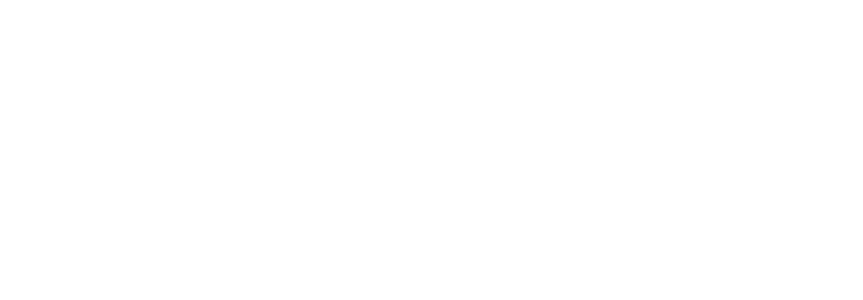
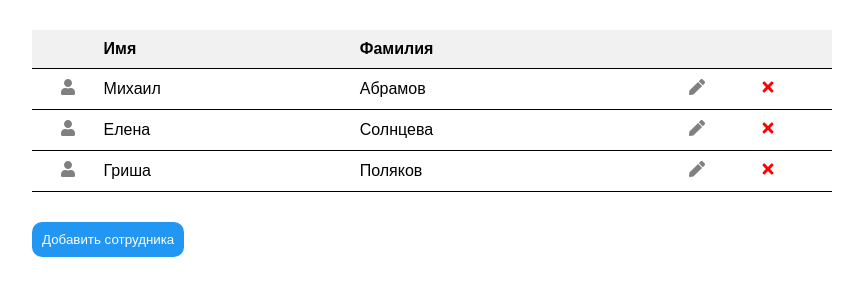
Before and after one commit to zulwaran/ASUProject-task, a React (Create React App) app: page / in a window 1280 px wide. Shown: the top 300 px of the page, without its empty margins (208-1071 px from the left). Built offline with nearby package versions, Linux system fonts and the light colour scheme; the HTML template or start-up script is replaced by a standard one.

Commit message:
create component layout

```diff
--- a/package.json
+++ b/package.json
@@ -8,6 +8,7 @@
     "@testing-library/user-event": "^12.8.3",
     "react": "^17.0.2",
     "react-dom": "^17.0.2",
+    "react-icons": "^4.2.0",
     "react-scripts": "4.0.3",
     "web-vitals": "^1.1.2"
   },
--- a/public/index.html
+++ b/public/index.html
@@ -10,7 +10,6 @@
       content="Web site created using create-react-app"
     />
     <link rel="apple-touch-icon" href="%PUBLIC_URL%/logo192.png" />
-    <link rel="manifest" href="%PUBLIC_URL%/manifest.json" />
     <title>Компетенции</title>
   </head>
   <body>
--- a/src/App.js
+++ b/src/App.js
@@ -1,8 +1,21 @@
+import HeaderTable from "./components/HeaderTable"
+import BodyTable from "./components/BodyTable"
+import AddButton from "./components/AddButton"
+
 const App = () => {
     return (
-        <div>
+        <div className='container'>
+            <div className='user-list'>
+                <table className='user-list__table' cellSpacing="0">
+                    <HeaderTable />
+                    <tbody>
+                        <BodyTable />
+                    </tbody>
+                </table>
+                <AddButton />
+            </div>
+        </div>
 
-        </div>
     )
 }
 
--- /dev/null
+++ b/src/components/AddButton.js
@@ -0,0 +1,11 @@
+import React from 'react'
+
+const AddButton = () => {
+    return (
+        <button className='user-list__add-btn'>
+            Добавить сотрудника
+        </button>
+    )
+}
+
+export default AddButton
--- /dev/null
+++ b/src/components/BodyTable.js
@@ -0,0 +1,64 @@
+import React from 'react'
+import { FaTimes, FaUser, FaPen } from 'react-icons/fa'
+
+const users = [
+    {
+        id: 1,
+        firstName: 'Михаил',
+        lastName: 'Абрамов',
+    },
+    {
+        id: 2,
+        firstName: 'Елена',
+        lastName: 'Солнцева',
+    },
+    {
+        id: 3,
+        firstName: 'Гриша',
+        lastName: 'Поляков',
+    }
+]
+
+const deleteUser = (id) => {
+    console.log('delete', id)
+}
+
+const updateUser = (id) => {
+    console.log('update', id)
+}
+
+const BodyTable = () => {
+    return (
+        <>
+            {users.map((user) => (
+                <tr key={user.id}>
+                    <td className="user-list__table-icon">
+                        <FaUser
+                            style={{ color: 'gray' }}
+                        />
+                    </td>
+                    <td>
+                        {user.firstName}
+                    </td>
+                    <td>
+                        {user.lastName}
+                    </td>
+                    <td>
+                        <FaPen
+                            style={{ color: 'gray', cursor: 'pointer' }}
+                            onClick={() => updateUser(user.id)}
+                        />
+                    </td>
+                    <td>
+                        <FaTimes
+                            style={{ color: 'red', cursor: 'pointer' }}
+                            onClick={() => deleteUser(user.id)}
+                        />
+                    </td>
+                </tr>
+            ))}
+        </>
+    )
+}
+
+export default BodyTable
--- /dev/null
+++ b/src/components/HeaderTable.js
@@ -0,0 +1,15 @@
+const HeaderTable = () => {
+    return (
+        <thead className='user-list__table-header'>
+            <tr>
+                <th></th>
+                <th>Имя</th>
+                <th>Фамилия</th>
+                <th></th>
+                <th></th>
+            </tr>
+        </thead>
+    )
+}
+
+export default HeaderTable
--- a/src/index.css
+++ b/src/index.css
@@ -0,0 +1,52 @@
+* {
+    box-sizing: border-box;
+    margin: 0;
+    padding: 0;
+}
+
+body {
+    font-family: 'Poppins', sans-serif;
+}
+
+.container {
+    overflow: auto;
+    min-height: 300px;
+    margin: 0 10px;
+}
+
+.user-list {
+    max-width: 800px;
+    margin: 30px auto;
+}
+
+.user-list__table {
+    margin: 30px auto;
+    width: 100%;
+}
+
+.user-list__table-header {
+    text-align: left;
+    background-color: #f2f1f1;
+}
+
+.user-list__table tr {
+    border-bottom: 1px solid black;
+}
+
+.user-list__table th, td {
+    padding: 10px 0;
+    border-bottom: 1px solid black;
+}
+
+.user-list__table-icon {
+    text-align: center;
+}
+
+.user-list__add-btn {
+    background-color: #2196f3;
+    color: white;
+    padding: 10px;
+    border: 0;
+    border-radius: 10px;
+    cursor: pointer;
+}
```
Also changed, not shown: 1 other file (tests, documents, lock files or other folders).
